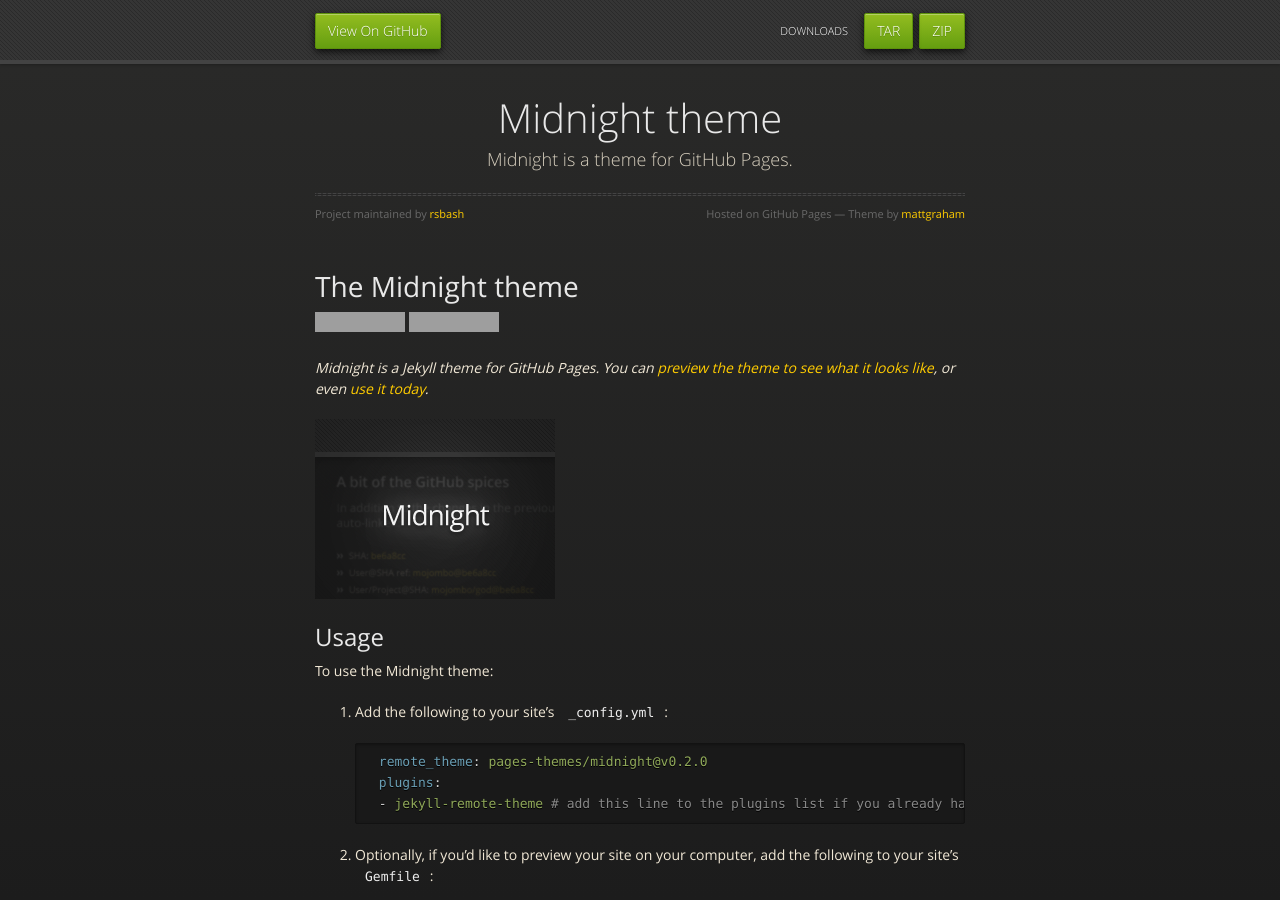
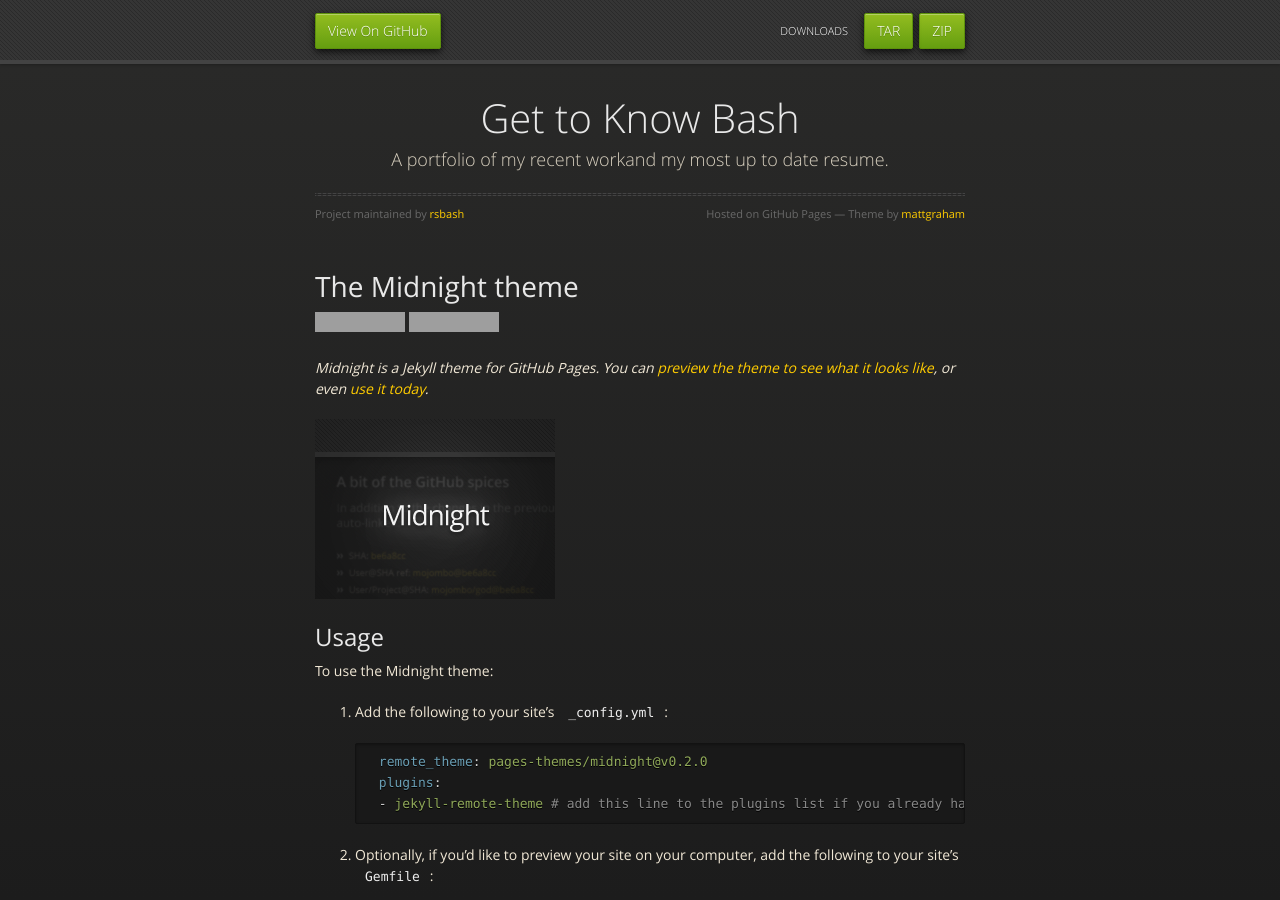
Before and after one commit to rsbash/get-to-know-bash, a Jekyll site: the page built from pages-themes-midnight-ce7edce/README.md, in a window 1280 px wide and 900 px high. Built offline with Jekyll 4.4.1, drawn with Linux system fonts in a browser that asks for light colours; our own code applies the rules of GitHub Pages for plain Markdown files; grey boxes are pictures that could not be loaded.

Commit message:
Adjusting config files

```diff
--- a/pages-themes-midnight-ce7edce/_config.yml
+++ b/pages-themes-midnight-ce7edce/_config.yml
@@ -6,3 +6,6 @@
 remote_theme: pages-themes/midnight@v0.2.0
 plugins:
 - jekyll-remote-theme # add this line to the plugins list if you already have one
+title: [Get to Know Bash]
+tagline: [A portfolio of my recent work, and my most up to date resume.]
+description: [Find the resume and work samples of Richard Bashara here.]
```
